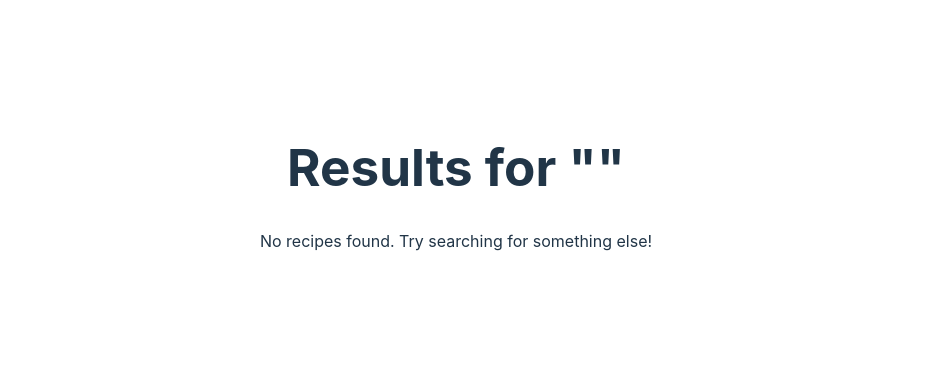
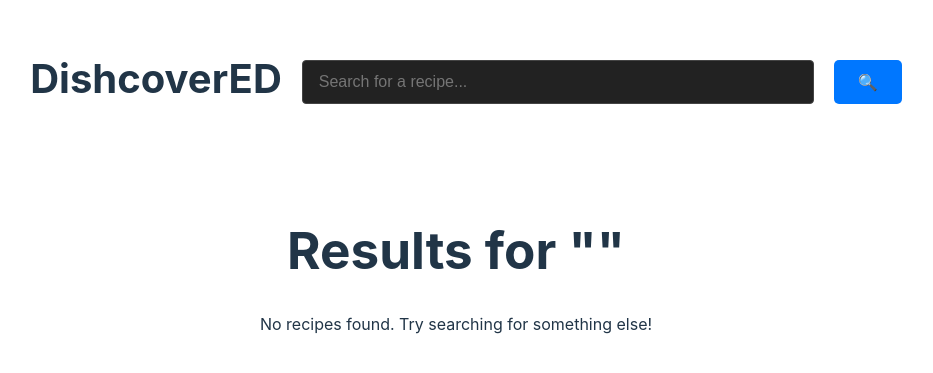
Before and after one commit to jakemikulin/DishcoverEd, a React (Vite) app in the folder frontend/dishcovered-app/: page /search in a window 1280 px wide. Shown: the part 213-586 px from the top of the page, without its empty margins (184-1117 px from the left). Built offline with nearby package versions, Linux system fonts and the light colour scheme.

Commit message:
Results search bar feature

```diff
--- a/frontend/dishcovered-app/src/HomePage.tsx
+++ b/frontend/dishcovered-app/src/HomePage.tsx
@@ -20,32 +20,31 @@ function HomePage() {
   return (
     <div className="App">
       <h1 className="logo">Dishcover<span className="highlight">ED</span></h1>
-
-      <div className="search-container">
+      <div className="search-container" style={{ width: '600px', margin: '0 auto', display: 'flex', alignItems: 'center', gap: '10px', marginTop: '20px' }}>
         {/* Search box wrapper to keep clear button inside */}
-        <div style={{ position: 'relative', flex: 1 }}>
+        <div style={{ position: 'relative', flex: 1, display: 'flex' }}>
           <input
             type="text"
             placeholder="Search for a recipe..."
             className="search-box"
+            style={{ width: '100%', paddingRight: '40px' }}
             value={searchTerm}
             onChange={(e) => setSearchTerm(e.target.value)}
             onKeyDown={handleKeyDown}
           />
-
           {searchTerm && (
             <button
               className="clear-btn"
               onClick={() => setSearchTerm('')}
               aria-label="Clear search"
             >
-              ×
+            ×
             </button>
           )}
         </div>
 
         {/* Search button is fully separate */}
-        <button className="search-btn" onClick={handleSearch}>🔍</button>
+        <button className="search-btn" onClick={handleSearch} style={{ flexShrink: 0 }}>🔍</button>
       </div>
     </div>
   );
--- a/frontend/dishcovered-app/src/ResultsPage.tsx
+++ b/frontend/dishcovered-app/src/ResultsPage.tsx
@@ -1,5 +1,5 @@
 import { useState, useEffect } from 'react';
-import { useSearchParams } from 'react-router-dom';
+import { useSearchParams, useNavigate } from 'react-router-dom';
 
 const sampleRecipes = [
   {
@@ -16,26 +16,66 @@ function ResultsPage() {
   const [searchParams] = useSearchParams();
   const query = searchParams.get('query')?.toLowerCase() || '';
   const [recipes, setRecipes] = useState<typeof sampleRecipes>([]);
+  const [searchTerm, setSearchTerm] = useState(query);
+  const navigate = useNavigate();
 
   useEffect(() => {
-    console.log("Query received:", query);
+    document.title = query ? `Results for "${query}" - DishcoverEd` : "DishcoverEd - Recipe Search";
 
     if (query) {
-      // Filter recipes based on query matching title or ingredients
       const filteredRecipes = sampleRecipes.filter(recipe =>
         recipe.title.toLowerCase().includes(query) ||
         recipe.ingredients.some(ingredient => ingredient.toLowerCase().includes(query))
       );
 
       setRecipes(filteredRecipes);
-      console.log("Filtered Recipes:", filteredRecipes);
     }
   }, [query]);
 
+  const handleSearch = () => {
+    if (searchTerm.trim()) {
+      navigate(`/search?query=${encodeURIComponent(searchTerm)}`);
+    }
+  };
+
+  const handleKeyDown = (event: React.KeyboardEvent<HTMLInputElement>) => {
+    if (event.key === 'Enter') {
+      handleSearch();
+    }
+  };
+
   return (
-    <div className="results-container">
+    <div className="page-container">
+      <header className="header" style={{ display: 'flex', alignItems: 'center', justifyContent: 'space-between', padding: '10px', height: '80px' }}>
+        <h1 className="logo" style={{ marginLeft: '20px', marginTop: '25px' }}>Dishcover<span className="highlight">ED</span></h1>
+        <div className="search-container" style={{ width: '600px', margin: '0 auto', display: 'flex', alignItems: 'center', gap: '10px', marginTop: '20px', marginLeft: '20px' }}>
+          <div style={{ position: 'relative', flex: 1, display: 'flex' }}>
+            <input
+              type="text"
+              placeholder="Search for a recipe..."
+              className="search-box"
+              style={{ width: '100%', paddingRight: '40px' }}
+              value={searchTerm}
+              onChange={(e) => setSearchTerm(e.target.value)}
+              onKeyDown={handleKeyDown}
+            />
+            {searchTerm && (
+              <button
+                className="clear-btn"
+                onClick={() => setSearchTerm('')}
+                aria-label="Clear search"
+              >
+              ×
+              </button>
+            )}
+          </div>
+          <button className="search-btn" onClick={handleSearch} style={{ flexShrink: 0 }}>🔍</button>
+        </div>
+      </header>
+
+      <main className="results-container" style={{ marginTop: '100px' }}>
         <h1>Results for "{query}"</h1>
-
+        <div className="recipe-list">
           {recipes.length > 0 ? (
             recipes.map((recipe, index) => (
               <div key={index} className="recipe-card">
@@ -59,6 +99,8 @@ function ResultsPage() {
             <p>No recipes found. Try searching for something else!</p>
           )}
         </div>
+      </main>
+    </div>
   );
 }
 
```
Lines whose indentation alone changed are shown as unchanged.
